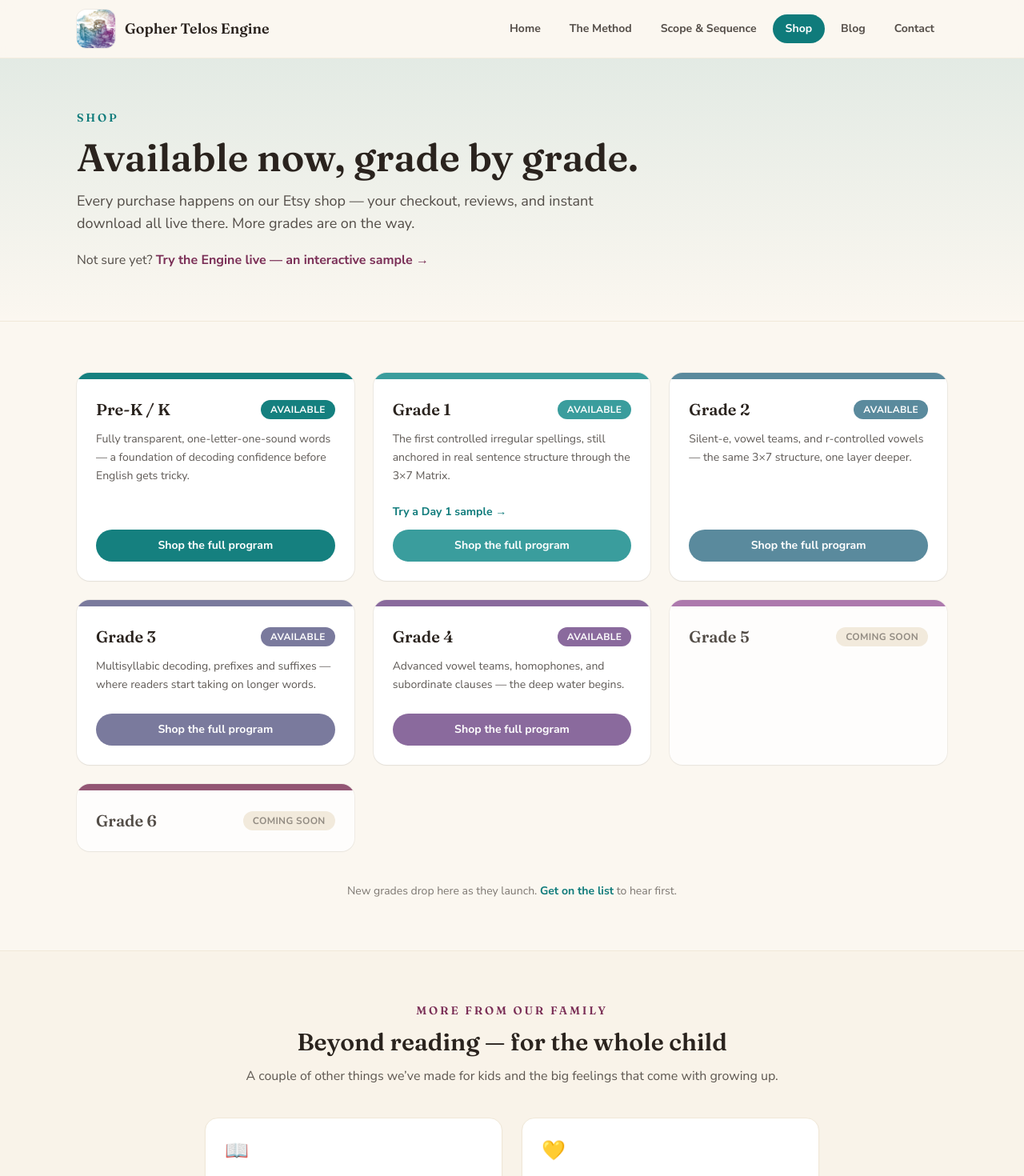
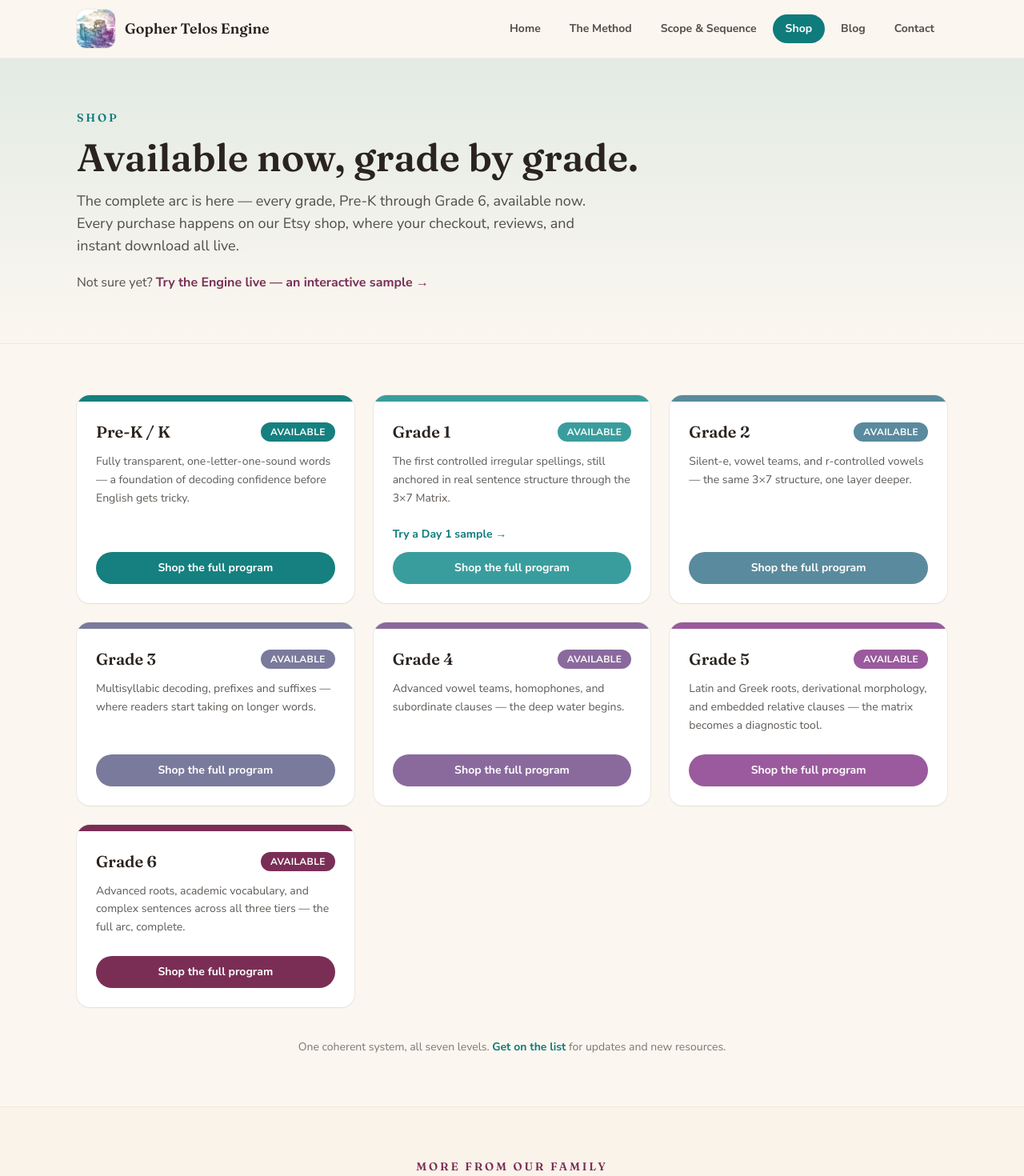
Before and after one commit to ejlotheunicorn-cell/gophertelos-site, a Next.js app: page /shop in a window 1280 px wide. Shown: the top 1470 px of the page at 80% size. Built offline with nearby package versions, Linux system fonts and the light colour scheme.

Commit message:
Grades 5 and 6 available — complete K-6 arc now live; update Shop copy

```diff
--- a/app/shop/page.js
+++ b/app/shop/page.js
@@ -38,8 +38,9 @@ export default function ShopPage() {
             Available now, grade by grade.
           </h1>
           <p className="mt-4 max-w-2xl text-lg text-brand-ink/80">
-            Every purchase happens on our Etsy shop — your checkout, reviews, and instant download
-            all live there. More grades are on the way.
+            The complete arc is here — every grade, Pre-K through Grade 6, available now. Every
+            purchase happens on our Etsy shop, where your checkout, reviews, and instant download all
+            live.
           </p>
           <p className="mt-5 text-base text-brand-ink/80">
             Not sure yet?{' '}
@@ -59,11 +60,11 @@ export default function ShopPage() {
           </div>
 
           <p className="mt-10 text-center text-sm text-brand-ink/60">
-            New grades drop here as they launch.{' '}
+            One coherent system, all seven levels.{' '}
             <a href="/contact" className="font-bold text-brand-teal hover:underline">
               Get on the list
             </a>{' '}
-            to hear first.
+            for updates and new resources.
           </p>
         </Container>
       </section>
--- a/data/grades.js
+++ b/data/grades.js
@@ -69,8 +69,26 @@ export const gradeCards = [
     sampleUrl: null,
     etsyKey: 'g4',
   },
-  { id: 'g5', name: 'Grade 5', hex: depthColors.g5, status: 'coming' },
-  { id: 'g6', name: 'Grade 6', hex: depthColors.g6, status: 'coming' },
+  {
+    id: 'g5',
+    name: 'Grade 5',
+    hex: depthColors.g5,
+    status: 'available',
+    blurb:
+      'Latin and Greek roots, derivational morphology, and embedded relative clauses — the matrix becomes a diagnostic tool.',
+    sampleUrl: null,
+    etsyKey: 'g5',
+  },
+  {
+    id: 'g6',
+    name: 'Grade 6',
+    hex: depthColors.g6,
+    status: 'available',
+    blurb:
+      'Advanced roots, academic vocabulary, and complex sentences across all three tiers — the full arc, complete.',
+    sampleUrl: null,
+    etsyKey: 'g6',
+  },
 ];
 
 // Scope & Sequence page — one row per grade band. `skills` is a list of the
--- a/data/site.js
+++ b/data/site.js
@@ -15,6 +15,8 @@ export const site = {
     g2: 'https://www.etsy.com/listing/4538912958/grade-2-reading-curriculum-full-year-36',
     g3: 'https://www.etsy.com/listing/4538947786/grade-3-reading-curriculum-full-year-36',
     g4: 'https://www.etsy.com/listing/4538940553/grade-4-reading-curriculum-full-year-36',
+    g5: 'https://www.etsy.com/listing/4539531702/grade-5-reading-curriculum-full-year',
+    g6: 'https://www.etsy.com/listing/4539519817/grade-6-reading-curriculum-full-year',
   },
 
   // EMAIL LIST SIGNUP.
```
